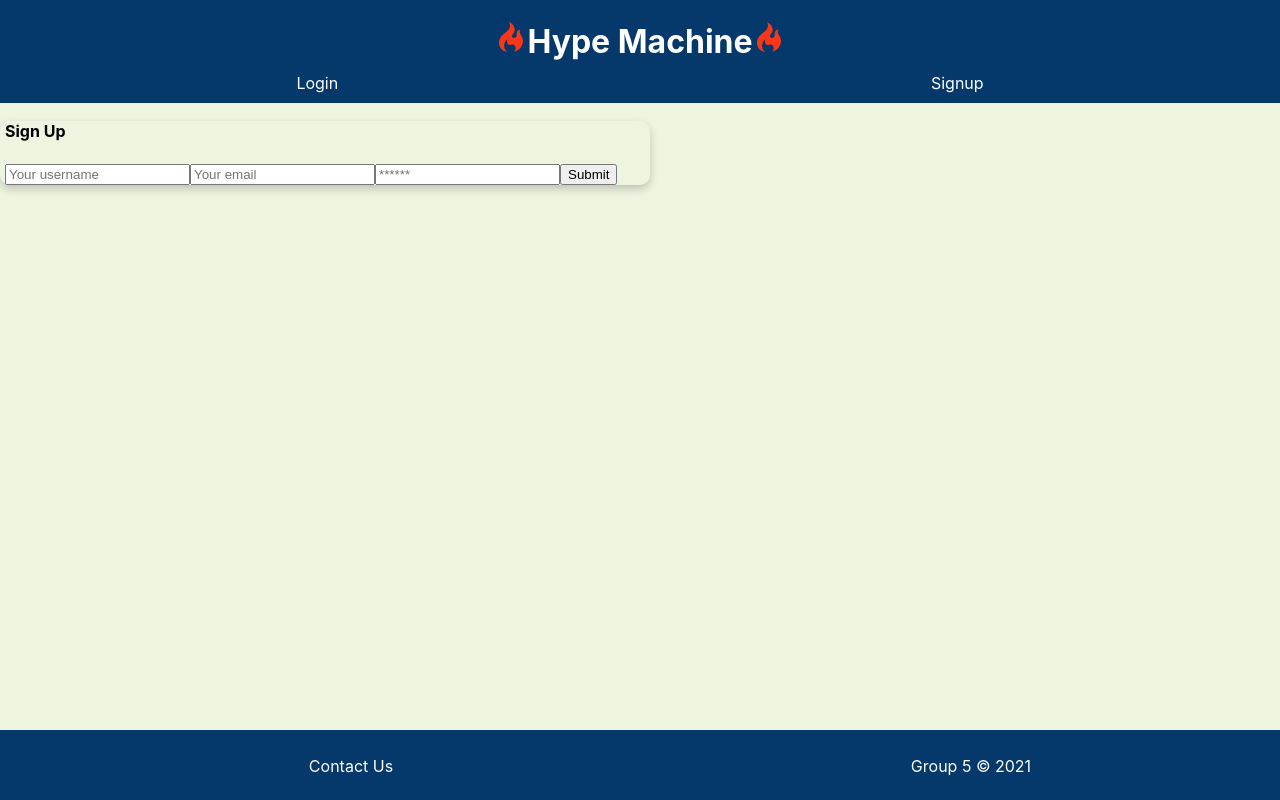
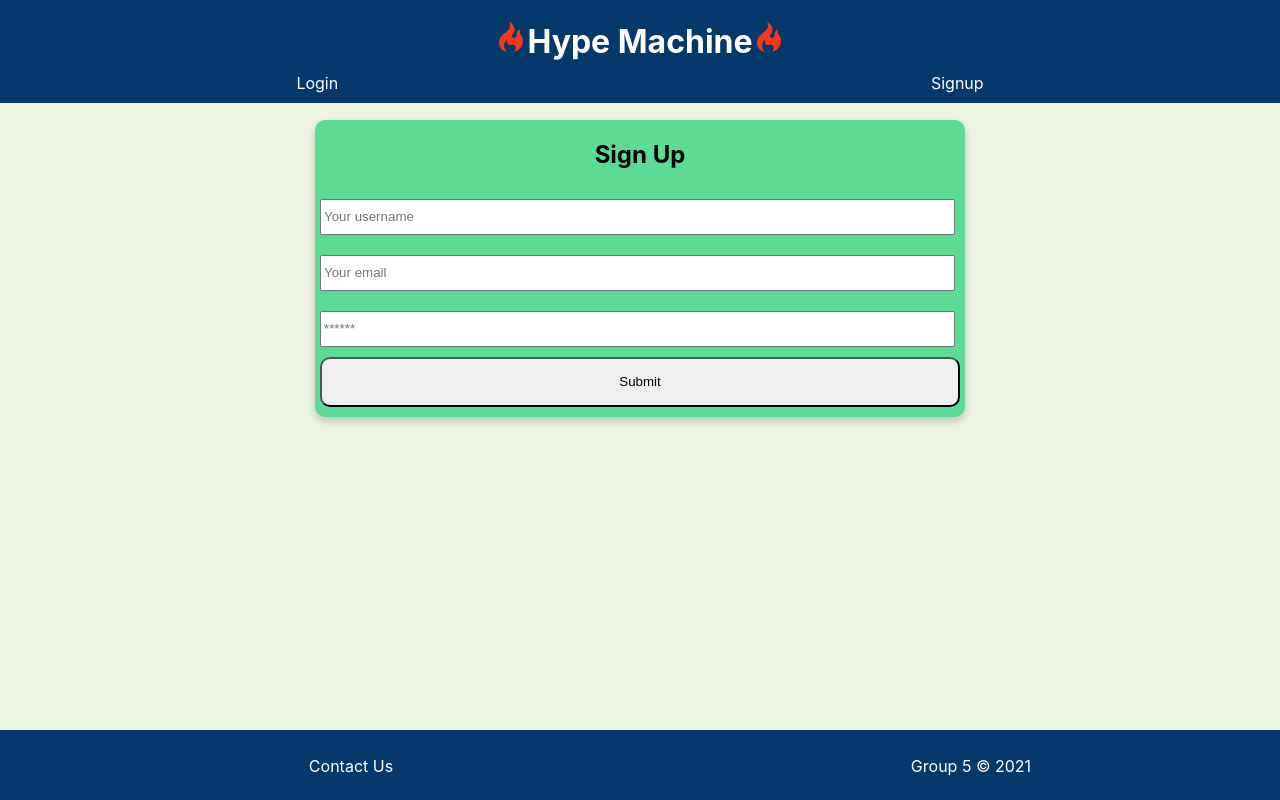
Before and after one commit to JohnLanni619/hype-machine, a React (Create React App) app in the folder client/: page /signup in a window 1280 px wide. Built offline with nearby package versions, Linux system fonts and the light colour scheme.

Commit message:
added styling to sign-up page

```diff
--- a/client/src/index.css
+++ b/client/src/index.css
@@ -167,6 +167,10 @@ b {
   cursor: pointer;
 }
 
+.sign-up button {
+  width: 100%;
+}
+
 .contact-container button {
   height: 50px;
   width: 100%;
--- a/client/src/pages/Login.js
+++ b/client/src/pages/Login.js
@@ -35,7 +35,6 @@ function Login(props) {
         <h2>Login</h2>
         <form onSubmit={handleFormSubmit}>
           <div className="flex-row space-between my-2">
-            <label htmlFor="email">Email Address:</label>
             <input
               placeholder="youremail@test.com"
               name="email"
@@ -45,7 +44,6 @@ function Login(props) {
             />
           </div>
           <div className="flex-row space-between my-2">
-            <label htmlFor="pwd">Password:</label>
             <input
               placeholder="******"
               name="password"
--- a/client/src/pages/Signup.js
+++ b/client/src/pages/Signup.js
@@ -38,10 +38,10 @@ const Signup = () => {
   };
 
   return (
-    <main className="flex-row justify-center mb-4">
-      <div className="col-12 col-md-6">
-        <div className="card">
-          <h4 className="card-header">Sign Up</h4>
+    <main>
+      <div className="card-container">
+        <div className="card login-container sign-up">
+          <h2 className="card-header">Sign Up</h2>
           <div className="card-body">
             <form onSubmit={handleFormSubmit}>
               <input
```
